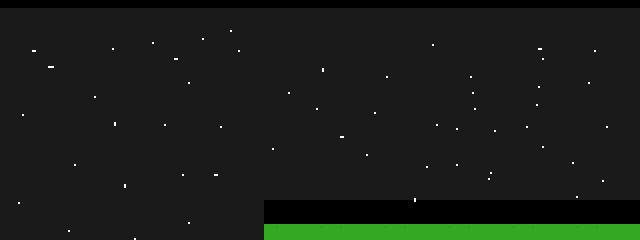
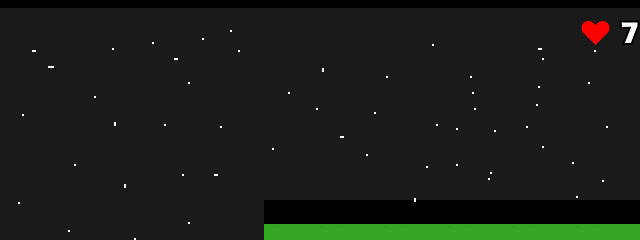
Before and after one commit to Luki1235512/Tower-Defense, a plain HTML site: page index.html in a window 1280 px wide. Shown: the top 240 px of the page, 640-1280 px from the left. Drawn offline with Linux system fonts and the light colour scheme.

Commit message:
Display lives

```diff
--- a/index.html
+++ b/index.html
@@ -14,7 +14,8 @@
 
 <div style="position: relative; display: inline-block">
     <canvas></canvas>
-    <div id="gameOver" style="
+    <div id="gameOver"
+         style="
             position: absolute;
             top: 0;
             bottom: 0;
@@ -28,6 +29,31 @@
             -webkit-text-stroke: 3px black">
         GAME OVER
     </div>
+    <div style="
+            position: absolute;
+            top: 4px;
+            right: 8px;
+            font-size: 36px;
+            color: white;
+            -webkit-text-stroke: 2px black;
+            display: flex;
+            align-items: center;
+            ">
+        <svg style="
+                width: 35px; color: red; margin-right: 5px"
+                xmlns="http://www.w3.org/2000/svg"
+                viewBox="0 0 20 20"
+                fill="currentColor">
+            <path
+                fill-rule="evenodd"
+                d="M3.172 5.172a4 4 0 015.656 0L10 6.343l1.172-1.171a4 4 0 115.656 5.656L10 17.657l-6.828-6.829a4 4 0 010-5.656z"
+                clip-rule="evenodd"
+            />
+        </svg>
+        <div id="hearts">
+            10
+        </div>
+    </div>
 </div>
 
 
--- a/js/index.js
+++ b/js/index.js
@@ -65,6 +65,7 @@ function animate() {
         if (enemy.position.x > canvas.width) {
             hearts -= 1
             enemies.splice(i, 1)
+            document.querySelector('#hearts').innerHTML = hearts
 
             if (hearts === 0) {
                 cancelAnimationFrame(animationId)
```
